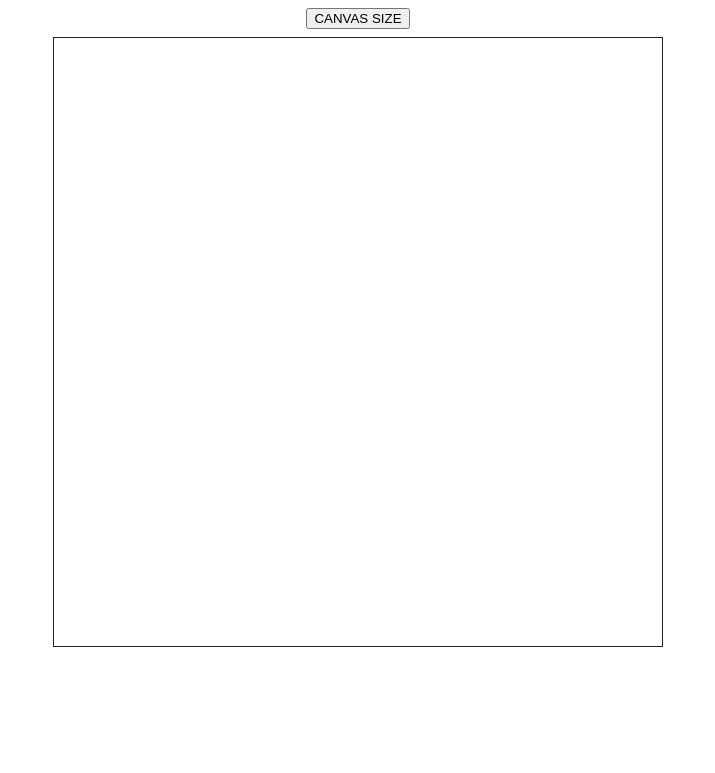
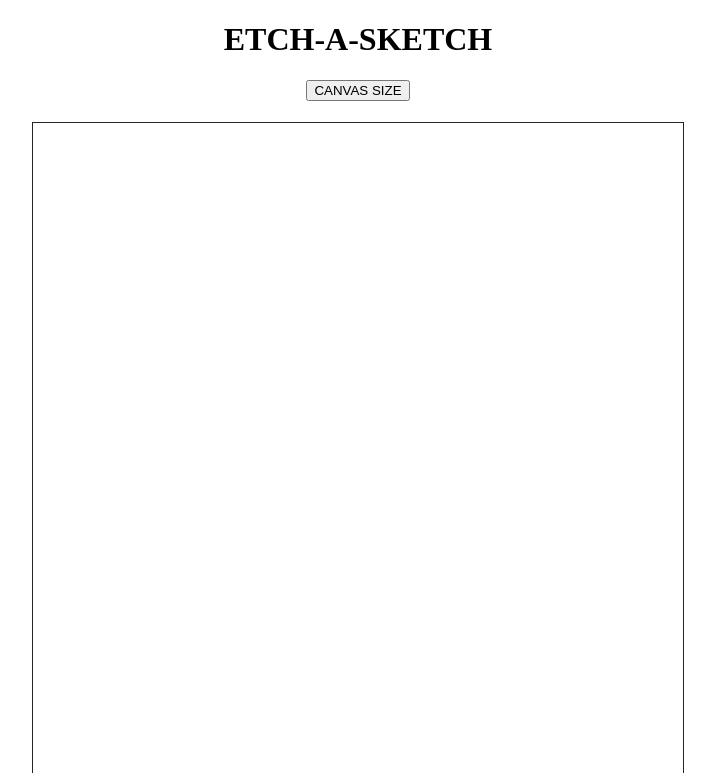
Before and after one commit to Frobii/Etch-a-Sketch, a plain HTML site: page index.html in a window 1280 px wide. Shown: the top 773 px of the page, without its empty margins (282-997 px from the left). Drawn offline with Linux system fonts and the light colour scheme.

Commit message:
rework-css-values-for-a-consistent-canvas

```diff
--- a/index.html
+++ b/index.html
@@ -8,6 +8,7 @@
     <link rel="stylesheet" href="styles.css">
 </head>
 <body>
+    <h1 class = "header">ETCH-A-SKETCH</h1>
     <div class = "buttonContainer">
         <button class = "sizeButton">CANVAS SIZE</button>
     </div>
--- a/styles.css
+++ b/styles.css
@@ -3,24 +3,29 @@
     --grid-rows: 1;
 }
 
+.header {
+    display: flex;
+    justify-content: center;
+}
+
 .buttonContainer {
     display: flex;
     justify-content: center;
-    margin-bottom: 8px;
+    margin-bottom: 21.440px;
 }
 
 #container {
     display: grid;
     grid-template-rows: repeat(var(--grid-rows), 1fr);
     grid-template-columns: repeat(var(--grid-cols), 1fr);
-    width: 608px;
-    height: 608px;
+    width: 650px;
+    height: 650px;
     margin: auto;
     border:1px solid rgb(36, 36, 36);
 }
 
 .grid-item {
-    padding: 18px;
+    padding: max-content;
 }
 
 .my-color-class {
```
